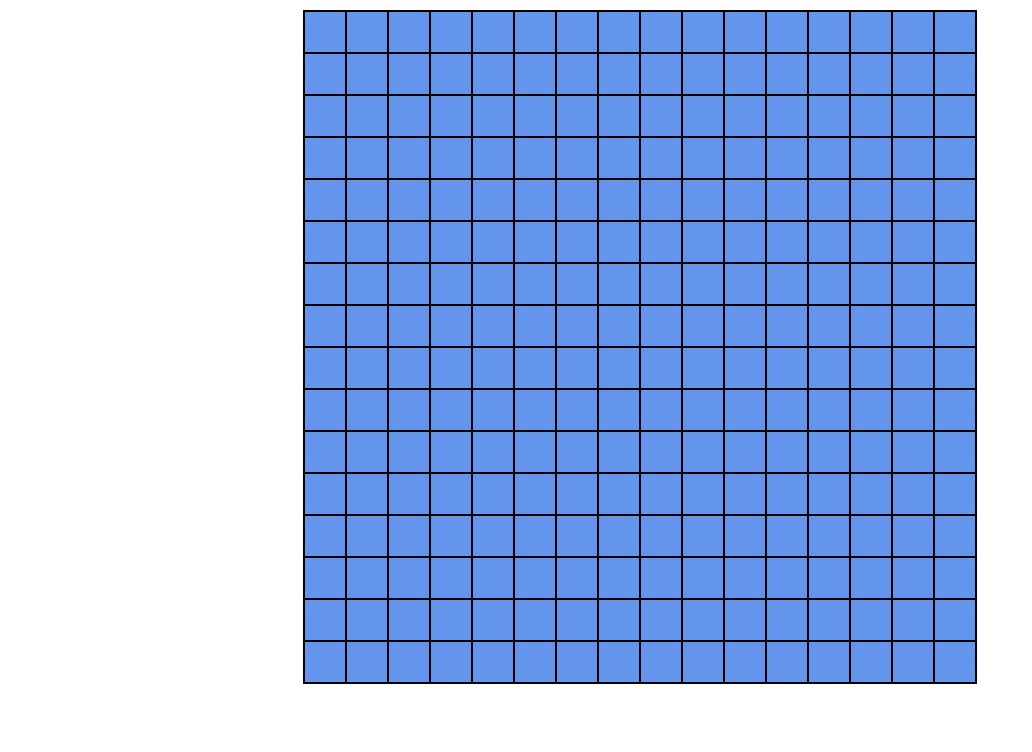
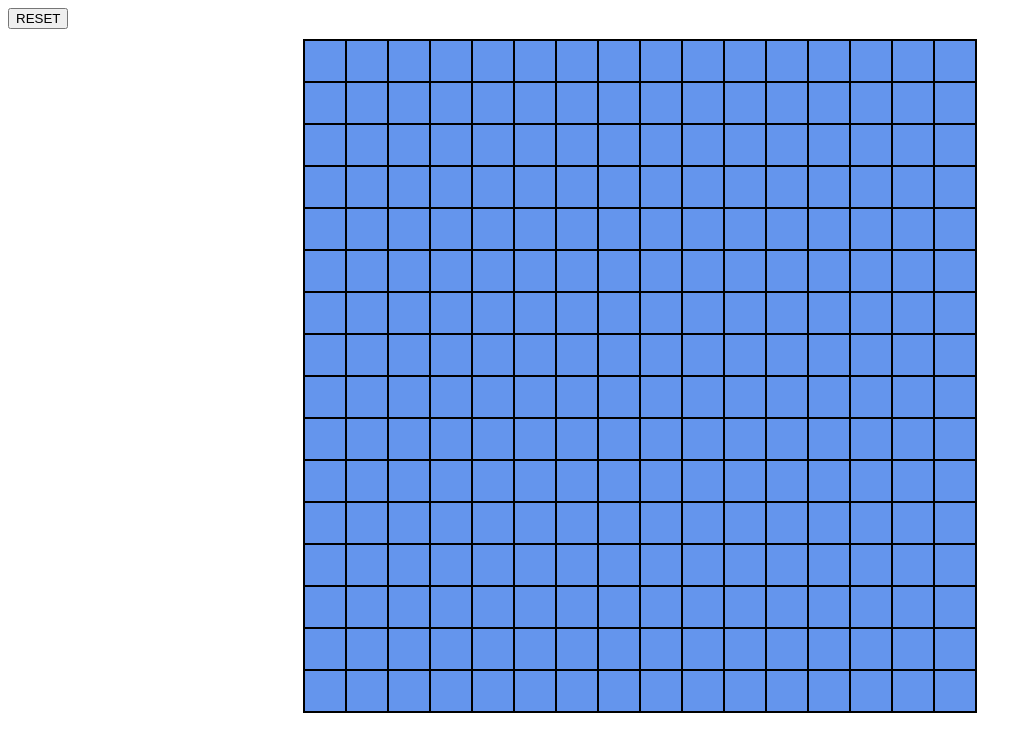
Before and after one commit to Shortarm/jquery, a plain HTML site: page index.html in a window 1280 px wide. Shown: the whole page, without its empty margins (0-1032 px from the left). Drawn offline with nearby package versions, Linux system fonts and the light colour scheme.

Commit message:
added reset button

```diff
--- a/index.html
+++ b/index.html
@@ -8,6 +8,8 @@
 <script type= 'text/javascript' src= 'script.js'></script>
   </head>
   <body>
+    <button id="reset">RESET</button>
     <div id="wrapper"></div>
+
   </body>
 </html>
--- a/script.js
+++ b/script.js
@@ -1,11 +1,14 @@
 $(document).ready(function() {
 	var i = 0
   var cell = '<div class = "cell"> </div>';
-  for (var i = 0; i < 256; i++){
+  for (var i = 0; i < 16*16; i++){
 	$("#wrapper").append(cell);
 
 };
 $(".cell").mouseenter(function(){
     $(this).css("background-color", "yellow");
 });
+$("#reset").click(function(){
+  document.location.reload(true);
 });
+});
--- a/style.css
+++ b/style.css
@@ -15,3 +15,6 @@
   float: left;
   display: grid;
 }
+#reset {
+  margin: auto;
+}
```
